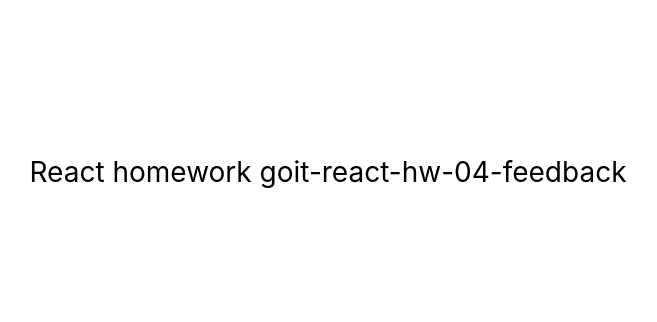
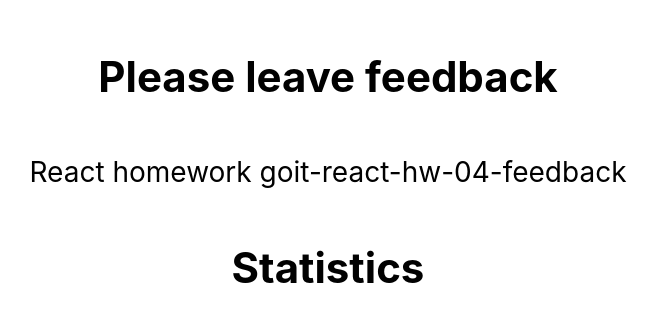
Before and after one commit to RomanVBohdanov22/goit-react-hw-04-feedback, a React (Create React App) app: page / in a window 1280 px wide. Shown: the part 228-550 px from the top of the page, without its empty margins (312-969 px from the left). Built offline with nearby package versions, Linux system fonts and the light colour scheme.

Commit message:
sectiona added

```diff
--- a/src/components/App.jsx
+++ b/src/components/App.jsx
@@ -31,7 +31,14 @@ export const App = () => {
     <div
       style={appStyles}
     >
+      <Section title="Please leave feedback">
+
+      </Section>
       React homework goit-react-hw-04-feedback
+      <Section title="Statistics">
+
+
+      </Section>
     </div>
   );
 };
```
